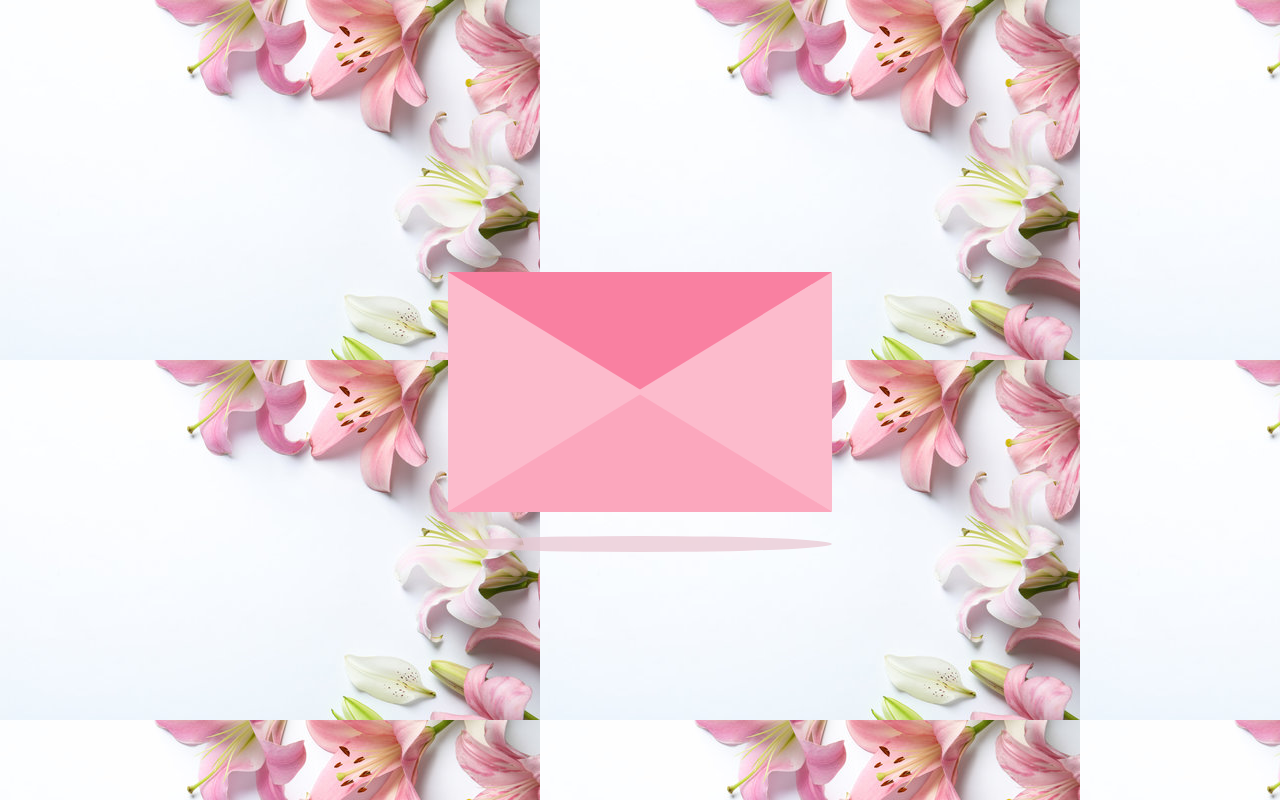
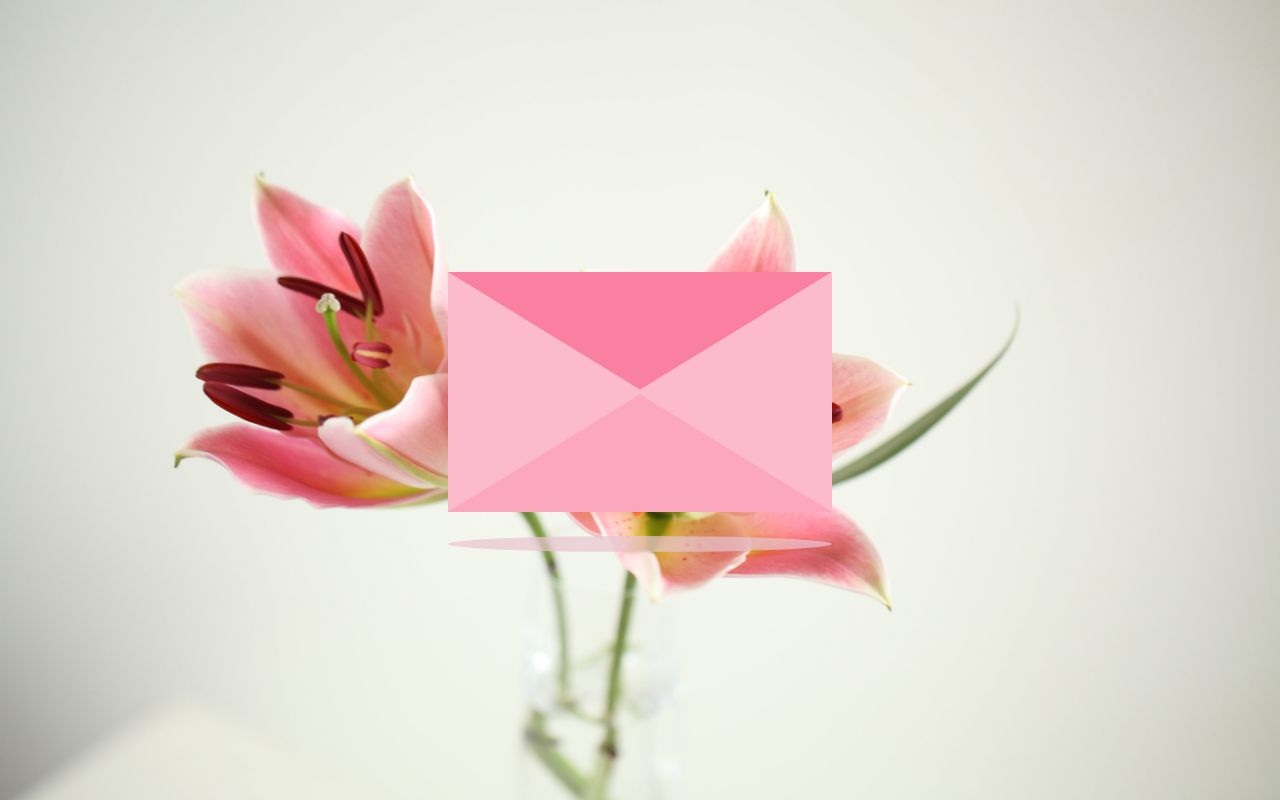
Before and after one commit to LuchooVishesh/shortie, a plain HTML site: page index.html in a window 1280 px wide. Drawn offline with Linux system fonts and the light colour scheme; a web font is replaced by a local one.

Commit message:
Update style.css

```diff
--- a/style.css
+++ b/style.css
@@ -10,7 +10,9 @@ h1 {
 body {
     height: 100vh;
     width: 100vw;
-    background-image: url("lilly.jpg");
+    background-image: url("lilly2.jpg");
+    background-repeat: no-repeat;
+    background-size: cover;
     font-family: "Pangolin", cursive;
     font-size: 1vmin;
     display: flex;
```
